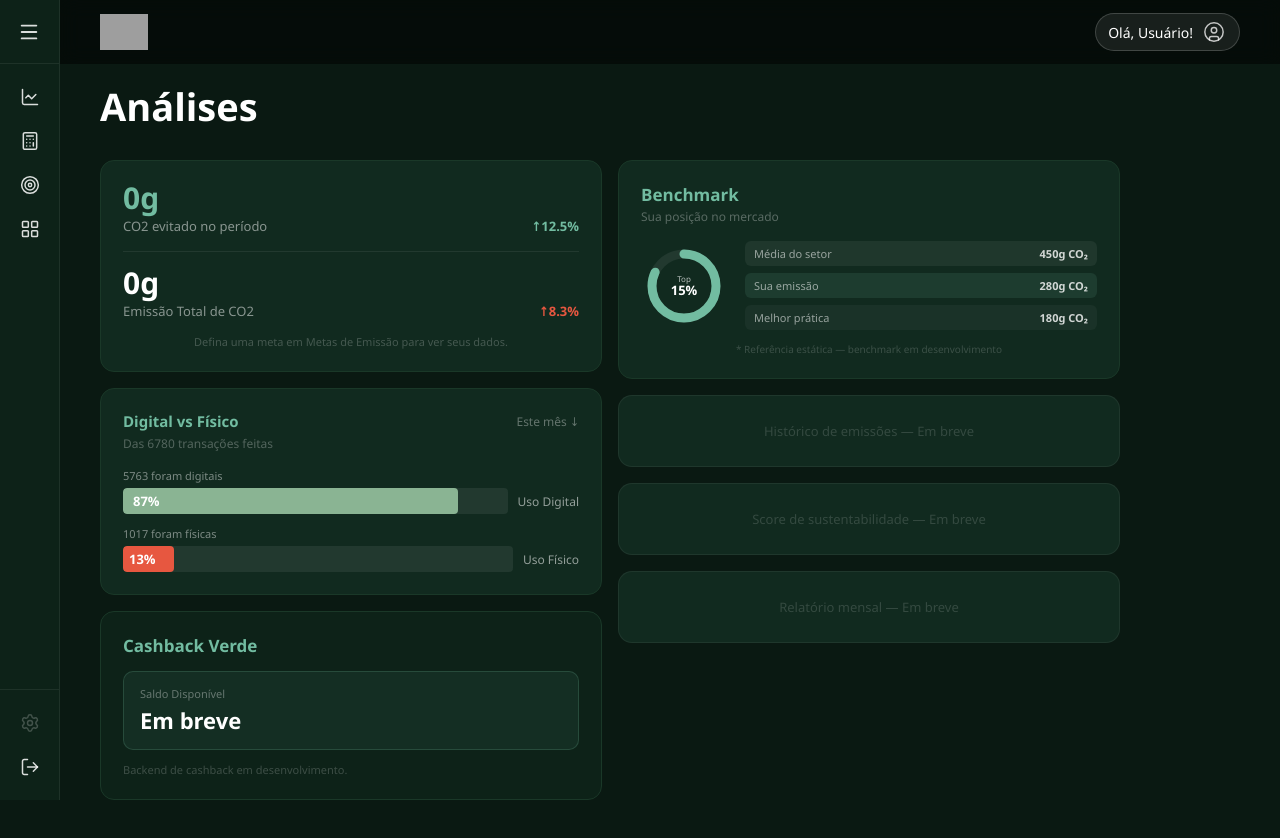
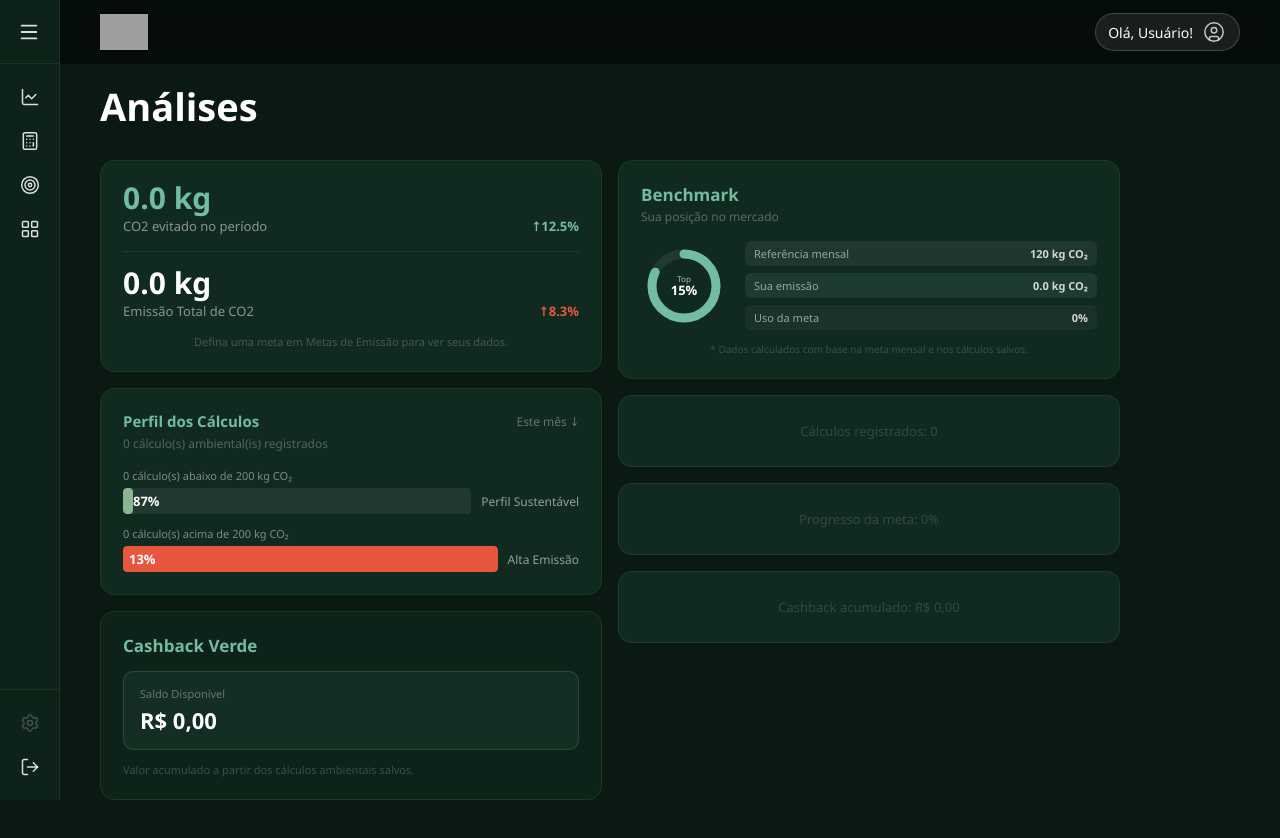
Before and after one commit to Lucascbayma/CICLE, a React (Create React App) app in the folder frontend/: page /usuario in a window 1280 px wide. Shown: the top 838 px of the page. Built offline with nearby package versions, Linux system fonts and the light colour scheme; no server answers; grey boxes are pictures that could not be loaded.

Commit message:
Implementado Cashback Verde e dados de redução de carbono do usuário com base no histórico.

```diff
--- a/frontend/src/Historico.js
+++ b/frontend/src/Historico.js
@@ -7,6 +7,30 @@ import logoImg from './cicle.png';
 function Historico() {
     const navigate = useNavigate();
     const [dataAtual, setDataAtual] = useState('');
+    const [calculos, setCalculos] = useState([]);
+    const [carregando, setCarregando] = useState(true);
+    const [erro, setErro] = useState('');
+
+    const buscarHistorico = async () => {
+        try {
+            setCarregando(true);
+
+            const response = await fetch('http://localhost:8080/api/calculos/usuario/1');
+
+            if (!response.ok) {
+                throw new Error('Erro ao buscar histórico');
+            }
+
+            const data = await response.json();
+            setCalculos(data);
+            setErro('');
+        } catch (error) {
+            console.error('Erro ao carregar histórico:', error);
+            setErro('Não foi possível carregar o histórico.');
+        } finally {
+            setCarregando(false);
+        }
+    };
 
     useEffect(() => {
         const hoje = new Date();
@@ -15,16 +39,30 @@ function Historico() {
         const ultimoDia = new Date(ano, hoje.getMonth() + 1, 0).getDate();
 
         setDataAtual(`01 de ${mesAtual} a ${ultimoDia} de ${mesAtual} de ${ano}`);
+        buscarHistorico();
     }, []);
 
-    const dadosHistorico = [
-        { mes: 'Março', emitido: 1850.2, evitado: 2100.5, meta: 1900 },
-        { mes: 'Abril', emitido: 1620.0, evitado: 2950.0, meta: 1900 },
-        { mes: 'Maio', emitido: 1540.8, evitado: 3420.0, meta: 1900 },
-        { mes: 'Junho (Atual)', emitido: 1425.5, evitado: 3774.5, meta: 1900 }
-    ];
+    const emissaoMes = calculos.reduce((total, item) => {
+        return total + (item.emissaoTotal || 0);
+    }, 0);
 
-    const maxEvitado = Math.max(...dadosHistorico.map(d => d.evitado));
+    const cashbackTotal = calculos.reduce((total, item) => {
+        return total + (item.cashback || 0);
+    }, 0);
+
+    const carbonoEvitado = Math.max(0, (calculos.length * 400) - emissaoMes);
+
+    const dadosHistorico = calculos.slice(0, 4).reverse().map((item, index) => ({
+        mes: `Cálculo ${index + 1}`,
+        emitido: item.emissaoTotal || 0,
+        evitado: Math.max(0, 400 - (item.emissaoTotal || 0)),
+        meta: 120
+    }));
+
+    const maxEvitado = Math.max(
+        1,
+        ...dadosHistorico.map(d => Math.max(d.evitado, d.emitido))
+    );
 
     return (
         <div className="login-background" style={{ height: '100vh', width: '100vw', overflow: 'hidden', display: 'flex', alignItems: 'center', justifyContent: 'center' }}>
@@ -50,14 +88,32 @@ function Historico() {
                     <h2 style={{ color: 'white', marginBottom: '10px', fontSize: '32px' }}>Histórico e Evolução</h2>
                     <p style={{ color: 'rgba(255,255,255,0.6)', marginBottom: '35px', fontSize: '16px', textTransform: 'capitalize' }}>Ciclo atual: {dataAtual}</p>
 
+                    {carregando && (
+                        <p style={{ color: '#72bca1', marginBottom: '20px' }}>
+                            Carregando histórico...
+                        </p>
+                    )}
+
+                    {erro && (
+                        <p style={{ color: '#ff6b6b', marginBottom: '20px' }}>
+                            {erro}
+                        </p>
+                    )}
+
+                    {!carregando && calculos.length === 0 && (
+                        <p style={{ color: 'rgba(255,255,255,0.7)', marginBottom: '20px' }}>
+                            Nenhum cálculo salvo ainda. Faça um cálculo ambiental e clique em salvar.
+                        </p>
+                    )}
+
                     <div style={{ display: 'flex', gap: '40px', marginBottom: '40px' }}>
                         <div style={{ flex: 1, backgroundColor: 'rgba(255,255,255,0.08)', padding: '25px', borderRadius: '15px', border: '1px solid rgba(255,255,255,0.1)' }}>
                             <p style={{ opacity: 0.7, fontSize: '14px', margin: '0 0 8px 0', color: 'white' }}>Emissão Acumulada no Mês</p>
-                            <p style={{ fontSize: '36px', fontWeight: 'bold', margin: 0, color: '#ff6b6b' }}>{dadosHistorico[3].emitido.toLocaleString('pt-BR')} <span style={{fontSize: '18px', fontWeight: 'normal'}}>kg CO₂e</span></p>
+                            <p style={{ fontSize: '36px', fontWeight: 'bold', margin: 0, color: '#ff6b6b' }}>{emissaoMes.toLocaleString('pt-BR', { maximumFractionDigits: 2 })} <span style={{fontSize: '18px', fontWeight: 'normal'}}>kg CO₂e</span></p>
                         </div>
                         <div style={{ flex: 1, backgroundColor: 'rgba(114, 188, 161, 0.15)', padding: '25px', borderRadius: '15px', border: '1px solid #72bca1' }}>
                             <p style={{ fontSize: '14px', margin: '0 0 8px 0', color: '#72bca1', fontWeight: 'bold' }}>Carbono Evitado Oficial</p>
-                            <p style={{ fontSize: '36px', fontWeight: 'bold', margin: 0, color: '#72bca1' }}>{dadosHistorico[3].evitado.toLocaleString('pt-BR')} <span style={{fontSize: '18px', fontWeight: 'normal'}}>kg CO₂e</span></p>
+                            <p style={{ fontSize: '36px', fontWeight: 'bold', margin: 0, color: '#72bca1' }}>{carbonoEvitado.toLocaleString('pt-BR', { maximumFractionDigits: 2 })} <span style={{fontSize: '18px', fontWeight: 'normal'}}>kg CO₂e</span></p>
                         </div>
                     </div>
 
@@ -65,7 +121,7 @@ function Historico() {
                         <h3 style={{ color: 'white', margin: '0 0 30px 0', fontSize: '20px' }}>Evolução da Pegada de Carbono (Últimos Meses)</h3>
 
                         <div style={{ display: 'flex', alignItems: 'flex-end', justifyContent: 'space-between', flex: 1, paddingTop: '20px' }}>
-                            {dadosHistorico.map((item, index) => {
+                            {dadosHistorico.length > 0 ? dadosHistorico.map((item, index) => {
                                 const heightEvitado = (item.evitado / maxEvitado) * 100;
                                 const heightEmitido = (item.emitido / maxEvitado) * 100;
 
@@ -74,18 +130,28 @@ function Historico() {
                                         <div style={{ display: 'flex', gap: '15px', alignItems: 'flex-end', height: '200px', marginBottom: '15px' }}>
 
                                             <div style={{ width: '40px', height: `${heightEmitido}%`, backgroundColor: '#ff6b6b', borderRadius: '6px 6px 0 0', position: 'relative', display: 'flex', justifyContent: 'center' }}>
-                                                <span style={{ position: 'absolute', top: '-25px', color: '#ff6b6b', fontSize: '12px', fontWeight: 'bold' }}>{item.emitido}</span>
-                                            </div>
+                                                <span style={{ position: 'absolute', top: '-25px', color: '#ff6b6b', fontSize: '12px', fontWeight: 'bold' }}>
+                                                    {item.emitido.toFixed(1)}
+                                                </span>
+                                                                        </div>
 
-                                            <div style={{ width: '40px', height: `${heightEvitado}%`, backgroundColor: '#72bca1', borderRadius: '6px 6px 0 0', position: 'relative', display: 'flex', justifyContent: 'center' }}>
-                                                <span style={{ position: 'absolute', top: '-25px', color: '#72bca1', fontSize: '12px', fontWeight: 'bold' }}>{item.evitado}</span>
-                                            </div>
+                                                                        <div style={{ width: '40px', height: `${heightEvitado}%`, backgroundColor: '#72bca1', borderRadius: '6px 6px 0 0', position: 'relative', display: 'flex', justifyContent: 'center' }}>
+                                                <span style={{ position: 'absolute', top: '-25px', color: '#72bca1', fontSize: '12px', fontWeight: 'bold' }}>
+                                                    {item.evitado.toFixed(1)}
+                                                </span>
+                                                                        </div>
 
-                                        </div>
-                                        <span style={{ color: 'white', fontWeight: item.mes.includes('Atual') ? 'bold' : 'normal', fontSize: '14px' }}>{item.mes}</span>
+                                                                    </div>
+                                                                    <span style={{ color: 'white', fontWeight: 'normal', fontSize: '14px' }}>
+                                            {item.mes}
+                                        </span>
                                     </div>
                                 );
-                            })}
+                            }) : (
+                                <div style={{ color: 'rgba(255,255,255,0.7)', textAlign: 'center', width: '100%', alignSelf: 'center' }}>
+                                    Nenhum dado disponível para montar o gráfico.
+                                </div>
+                            )}
                         </div>
 
                         <div style={{ display: 'flex', justifyContent: 'center', gap: '30px', marginTop: '30px', paddingTop: '20px', borderTop: '1px solid rgba(255,255,255,0.1)' }}>
--- a/frontend/src/Usuario.js
+++ b/frontend/src/Usuario.js
@@ -10,18 +10,60 @@ const USER_ID = 1;
 function Usuario() {
     const [progresso, setProgresso] = useState(null);
     const [loading,   setLoading]   = useState(true);
+    const [resumo, setResumo] = useState(null);
+    const [calculos, setCalculos] = useState([]);
 
     useEffect(() => {
-        fetch(`${API}/api/metas/usuario/${USER_ID}/progresso`)
-            .then(r => r.ok ? r.json() : null)
-            .then(data => { if (data) setProgresso(data); })
-            .catch(() => {})
-            .finally(() => setLoading(false));
+        const carregarDados = async () => {
+            try {
+                setLoading(true);
+
+                const [respostaMeta, respostaResumo, respostaCalculos] = await Promise.all([
+                    fetch(`${API}/api/metas/usuario/${USER_ID}/progresso`),
+                    fetch(`${API}/api/calculos/usuario/${USER_ID}/resumo`),
+                    fetch(`${API}/api/calculos/usuario/${USER_ID}`)
+                ]);
+
+                if (respostaMeta.ok) {
+                    const dadosMeta = await respostaMeta.json();
+                    setProgresso(dadosMeta);
+                }
+
+                if (respostaResumo.ok) {
+                    const dadosResumo = await respostaResumo.json();
+                    setResumo(dadosResumo);
+                }
+
+                if (respostaCalculos.ok) {
+                    const dadosCalculos = await respostaCalculos.json();
+                    setCalculos(dadosCalculos);
+                }
+            } catch (error) {
+                console.error('Erro ao carregar dados do usuário:', error);
+            } finally {
+                setLoading(false);
+            }
+        };
+
+        carregarDados();
     }, []);
 
-    const emitido    = progresso?.emitido ?? 0;
-    const limite     = progresso?.limite  ?? 0;
-    const co2Evitado = Math.max(0, limite - emitido);
+    const emitido = progresso?.emitido ?? resumo?.emissaoTotal ?? 0;
+    const limite = progresso?.limite ?? 0;
+
+    const totalCalculos = resumo?.totalCalculos ?? calculos.length ?? 0;
+    const cashbackTotal = resumo?.cashbackTotal ?? 0;
+
+    const co2Evitado = Math.max(0, (totalCalculos * 400) - emitido);
+
+    const percentualMeta = limite > 0 ? Math.min(100, (emitido / limite) * 100) : 0;
+
+    const calculosSustentaveis = calculos.filter(c => (c.emissaoTotal || 0) < 200).length;
+    const percentualSustentavel = totalCalculos > 0
+        ? Math.round((calculosSustentaveis / totalCalculos) * 100)
+        : 0;
+
+    const calculosAltaEmissao = Math.max(0, totalCalculos - calculosSustentaveis);
 
     // SVG donut (benchmark estático)
     const R    = 32;
@@ -82,7 +124,7 @@ function Usuario() {
                                 <div style={{ display: 'flex', justifyContent: 'space-between', alignItems: 'flex-end' }}>
                                     <div>
                                         <p style={{ color: '#72bca1', fontSize: '30px', fontWeight: '800', margin: 0, lineHeight: 1 }}>
-                                            {loading ? '—' : `${co2Evitado.toFixed(0)}g`}
+                                            {loading ? '—' : `${co2Evitado.toFixed(1)} kg`}
                                         </p>
                                         <p style={{ color: 'rgba(255,255,255,0.5)', fontSize: '13px', margin: '4px 0 0' }}>
                                             CO2 evitado no período
@@ -94,7 +136,7 @@ function Usuario() {
                             <div style={{ display: 'flex', justifyContent: 'space-between', alignItems: 'flex-end' }}>
                                 <div>
                                     <p style={{ color: 'white', fontSize: '30px', fontWeight: '800', margin: 0, lineHeight: 1 }}>
-                                        {loading ? '—' : `${emitido.toFixed(0)}g`}
+                                        {loading ? '—' : `${emitido.toFixed(1)} kg`}
                                     </p>
                                     <p style={{ color: 'rgba(255,255,255,0.5)', fontSize: '13px', margin: '4px 0 0' }}>
                                         Emissão Total de CO2
@@ -112,36 +154,36 @@ function Usuario() {
                         {/* Digital vs Físico */}
                         <div style={cardBase}>
                             <div style={{ display: 'flex', justifyContent: 'space-between', alignItems: 'center', marginBottom: '4px' }}>
-                                <h3 style={{ color: '#72bca1', margin: 0, fontSize: '15px', fontWeight: '700' }}>Digital vs Físico</h3>
+                                <h3 style={{ color: '#72bca1', margin: 0, fontSize: '15px', fontWeight: '700' }}>Perfil dos Cálculos</h3>
                                 <span style={{ color: 'rgba(255,255,255,0.35)', fontSize: '12px' }}>Este mês ↓</span>
                             </div>
                             <p style={{ color: 'rgba(255,255,255,0.28)', fontSize: '12px', margin: '0 0 16px' }}>
-                                Das 6780 transações feitas
+                                {totalCalculos} cálculo(s) ambiental(is) registrados
                             </p>
 
                             {/* Barra digital */}
                             <div style={{ marginBottom: '12px' }}>
-                                <p style={{ color: 'rgba(255,255,255,0.45)', fontSize: '11px', margin: '0 0 5px' }}>5763 foram digitais</p>
+                                <p style={{ color: 'rgba(255,255,255,0.45)', fontSize: '11px', margin: '0 0 5px' }}>{calculosSustentaveis} cálculo(s) abaixo de 200 kg CO₂</p>
                                 <div style={{ display: 'flex', alignItems: 'center', gap: '10px' }}>
                                     <div style={{ flex: 1, backgroundColor: 'rgba(255,255,255,0.07)', borderRadius: '4px', height: '26px', overflow: 'hidden' }}>
-                                        <div style={{ width: '87%', height: '100%', backgroundColor: '#8ab493', borderRadius: '4px', display: 'flex', alignItems: 'center', paddingLeft: '10px' }}>
+                                        <div style={{ width: `${percentualSustentavel}%`, height: '100%', backgroundColor: '#8ab493', borderRadius: '4px', display: 'flex', alignItems: 'center', paddingLeft: '10px' }}>
                                             <span style={{ color: 'white', fontWeight: '700', fontSize: '13px' }}>87%</span>
                                         </div>
                                     </div>
-                                    <span style={{ color: 'rgba(255,255,255,0.55)', fontSize: '12px', whiteSpace: 'nowrap' }}>Uso Digital</span>
+                                    <span style={{ color: 'rgba(255,255,255,0.55)', fontSize: '12px', whiteSpace: 'nowrap' }}>Perfil Sustentável</span>
                                 </div>
                             </div>
 
                             {/* Barra físico */}
                             <div>
-                                <p style={{ color: 'rgba(255,255,255,0.45)', fontSize: '11px', margin: '0 0 5px' }}>1017 foram físicas</p>
+                                <p style={{ color: 'rgba(255,255,255,0.45)', fontSize: '11px', margin: '0 0 5px' }}>{calculosAltaEmissao} cálculo(s) acima de 200 kg CO₂</p>
                                 <div style={{ display: 'flex', alignItems: 'center', gap: '10px' }}>
                                     <div style={{ flex: 1, backgroundColor: 'rgba(255,255,255,0.07)', borderRadius: '4px', height: '26px', overflow: 'hidden' }}>
-                                        <div style={{ width: '13%', height: '100%', backgroundColor: '#e75740', borderRadius: '4px', display: 'flex', alignItems: 'center', paddingLeft: '6px' }}>
+                                        <div style={{ width: `${100 - percentualSustentavel}%`, height: '100%', backgroundColor: '#e75740', borderRadius: '4px', display: 'flex', alignItems: 'center', paddingLeft: '6px' }}>
                                             <span style={{ color: 'white', fontWeight: '700', fontSize: '13px' }}>13%</span>
                                         </div>
                                     </div>
-                                    <span style={{ color: 'rgba(255,255,255,0.55)', fontSize: '12px', whiteSpace: 'nowrap' }}>Uso Físico</span>
+                                    <span style={{ color: 'rgba(255,255,255,0.55)', fontSize: '12px', whiteSpace: 'nowrap' }}>Alta Emissão</span>
                                 </div>
                             </div>
                         </div>
@@ -153,10 +195,12 @@ function Usuario() {
                             </h3>
                             <div style={{ backgroundColor: 'rgba(114,188,161,0.08)', border: '1px solid rgba(114,188,161,0.2)', borderRadius: '10px', padding: '14px 16px', marginBottom: '12px' }}>
                                 <p style={{ color: 'rgba(255,255,255,0.35)', fontSize: '11px', margin: '0 0 4px' }}>Saldo Disponível</p>
-                                <p style={{ color: 'white', fontSize: '22px', fontWeight: '800', margin: 0 }}>Em breve</p>
+                                <p style={{ color: 'white', fontSize: '22px', fontWeight: '800', margin: 0 }}>
+                                    R$ {cashbackTotal.toLocaleString('pt-BR', { minimumFractionDigits: 2, maximumFractionDigits: 2 })}
+                                </p>
                             </div>
                             <p style={{ color: 'rgba(255,255,255,0.2)', fontSize: '11px', margin: 0 }}>
-                                Backend de cashback em desenvolvimento.
+                                Valor acumulado a partir dos cálculos ambientais salvos.
                             </p>
                         </div>
 
@@ -187,9 +231,9 @@ function Usuario() {
                                 {/* Legenda */}
                                 <div style={{ flex: 1, display: 'flex', flexDirection: 'column', gap: '7px' }}>
                                     {[
-                                        { label: 'Média do setor', value: '450g CO₂', bg: 'rgba(255,255,255,0.06)' },
-                                        { label: 'Sua emissão',    value: '280g CO₂', bg: 'rgba(114,188,161,0.12)' },
-                                        { label: 'Melhor prática', value: '180g CO₂', bg: 'rgba(255,255,255,0.04)' },
+                                        { label: 'Referência mensal', value: `${limite || 120} kg CO₂`, bg: 'rgba(255,255,255,0.06)' },
+                                        { label: 'Sua emissão', value: `${emitido.toFixed(1)} kg CO₂`, bg: 'rgba(114,188,161,0.12)' },
+                                        { label: 'Uso da meta', value: `${percentualMeta.toFixed(0)}%`, bg: 'rgba(255,255,255,0.04)' },
                                     ].map(row => (
                                         <div key={row.label} style={{ display: 'flex', justifyContent: 'space-between', alignItems: 'center', backgroundColor: row.bg, borderRadius: '6px', padding: '5px 9px' }}>
                                             <span style={{ color: 'rgba(255,255,255,0.55)', fontSize: '11px' }}>{row.label}</span>
@@ -200,14 +244,17 @@ function Usuario() {
                             </div>
 
                             <p style={{ color: 'rgba(255,255,255,0.18)', fontSize: '10px', marginTop: '12px', marginBottom: 0, textAlign: 'center' }}>
-                                * Referência estática — benchmark em desenvolvimento
+                                * Dados calculados com base na meta mensal e nos cálculos salvos.
                             </p>
                         </div>
 
-                        {/* Placeholders para features futuras */}
-                        {['Histórico de emissões', 'Score de sustentabilidade', 'Relatório mensal'].map(label => (
+                        {[
+                            `Cálculos registrados: ${totalCalculos}`,
+                            `Progresso da meta: ${percentualMeta.toFixed(0)}%`,
+                            `Cashback acumulado: R$ ${cashbackTotal.toLocaleString('pt-BR', { minimumFractionDigits: 2, maximumFractionDigits: 2 })}`
+                        ].map(label => (
                             <div key={label} style={{ ...cardBase, minHeight: '72px', display: 'flex', alignItems: 'center', justifyContent: 'center', border: '1px solid rgba(255,255,255,0.06)' }}>
-                                <span style={{ color: 'rgba(255,255,255,0.15)', fontSize: '13px' }}>{label} — Em breve</span>
+                                <span style={{ color: 'rgba(255,255,255,0.15)', fontSize: '13px' }}>{label}</span>
                             </div>
                         ))}
 
```
Also changed, not shown: 1 other file (tests, documents, lock files or other folders).
